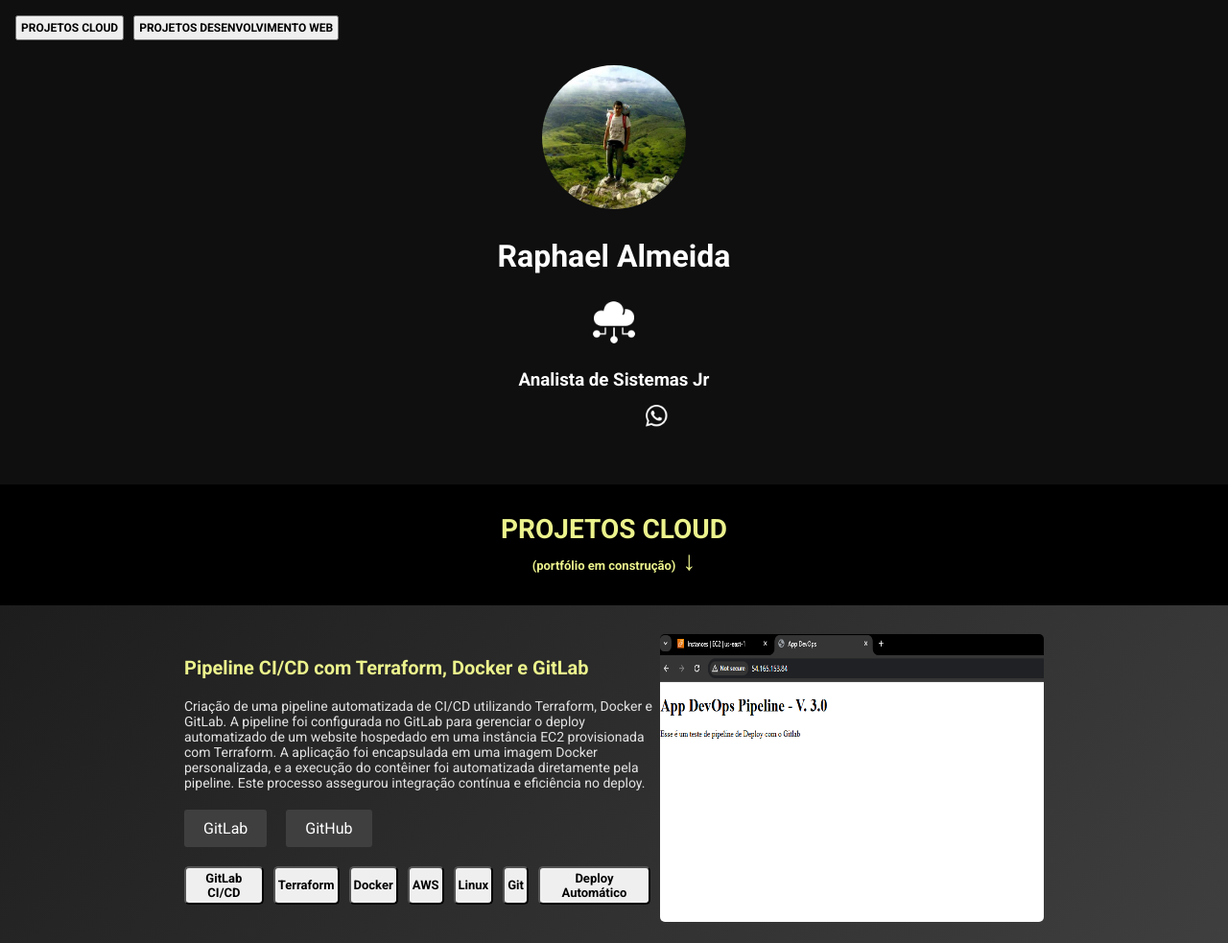
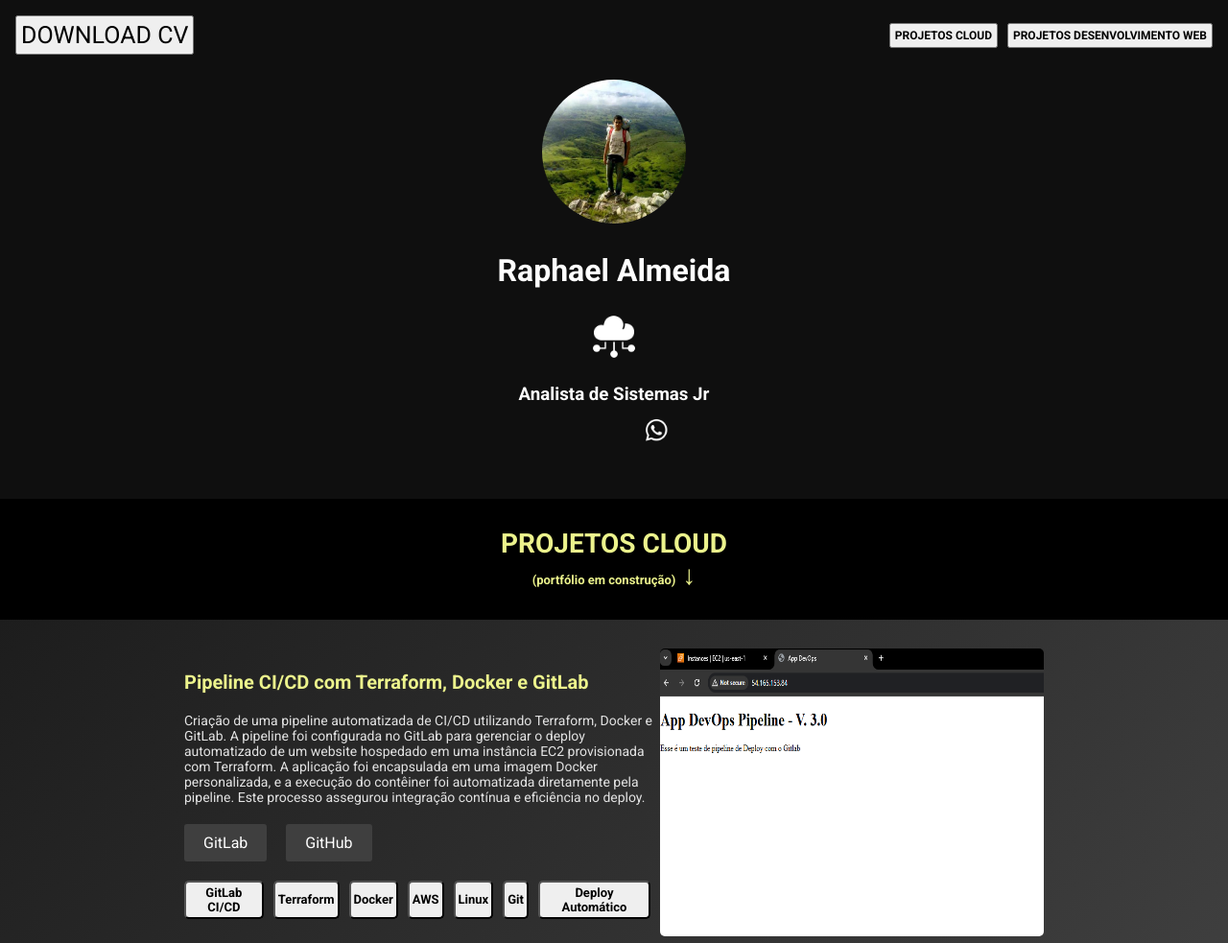
Before and after one commit to rphaell/portfolio-raphael, a website: page index.html in a window 1280 px wide. Shown: the top 983 px of the page at 96% size. Drawn offline with Linux system fonts and the light colour scheme; files whose address does not match are found by name.

Commit message:
atualizando port

```diff
--- a/index.html
+++ b/index.html
@@ -16,7 +16,10 @@
 <body>
     <header class="container">
         <div class="cv" style="display: flex; justify-content: space-between; align-items: center; width: 100%;">
-
+            <!-- Left Section: Download CV -->
+            <a href="./images/Raphael.AlmeidaCV.pdf" target="_blank">
+                <button class="cv-button" style="font-size: 25px; padding: 4px;">Download CV</button>
+            </a>
 
             <!-- Right Section: Other Links -->
             <div style="display: flex; gap: 10px;">
```
Also changed, not shown: 3 other files.
